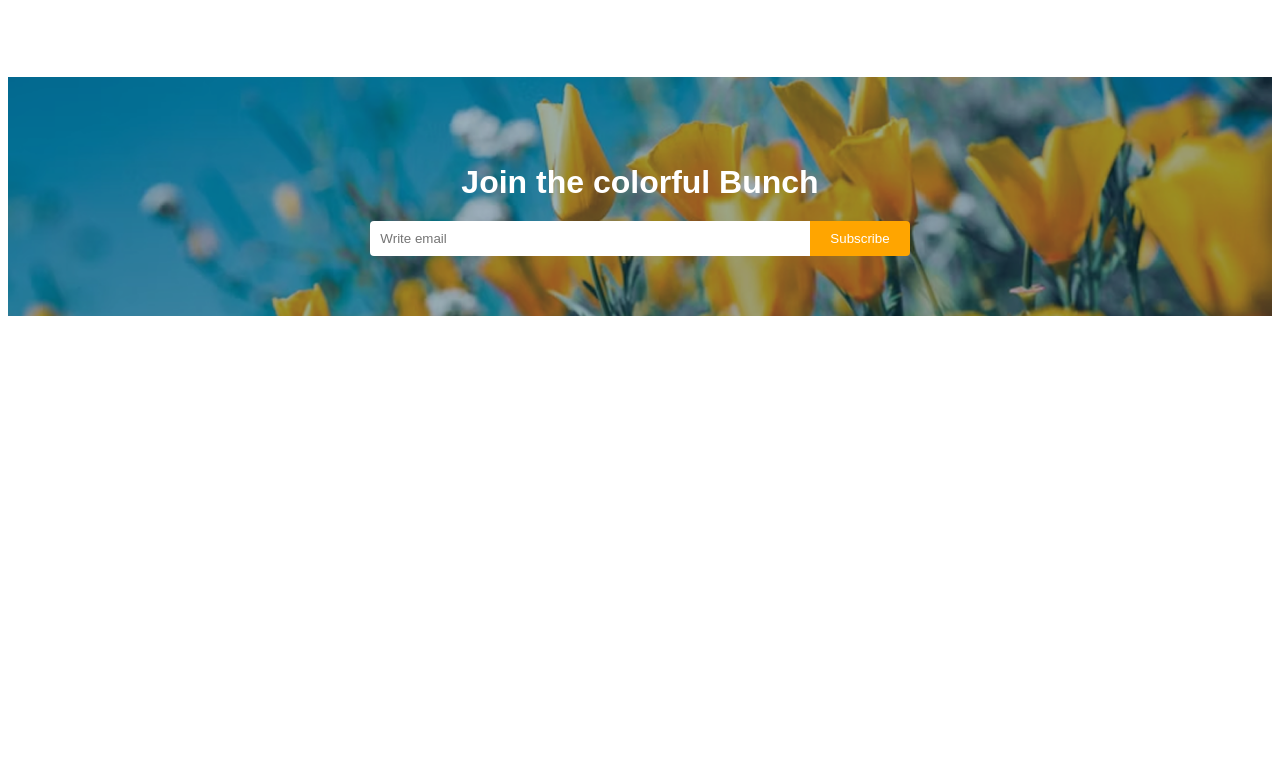
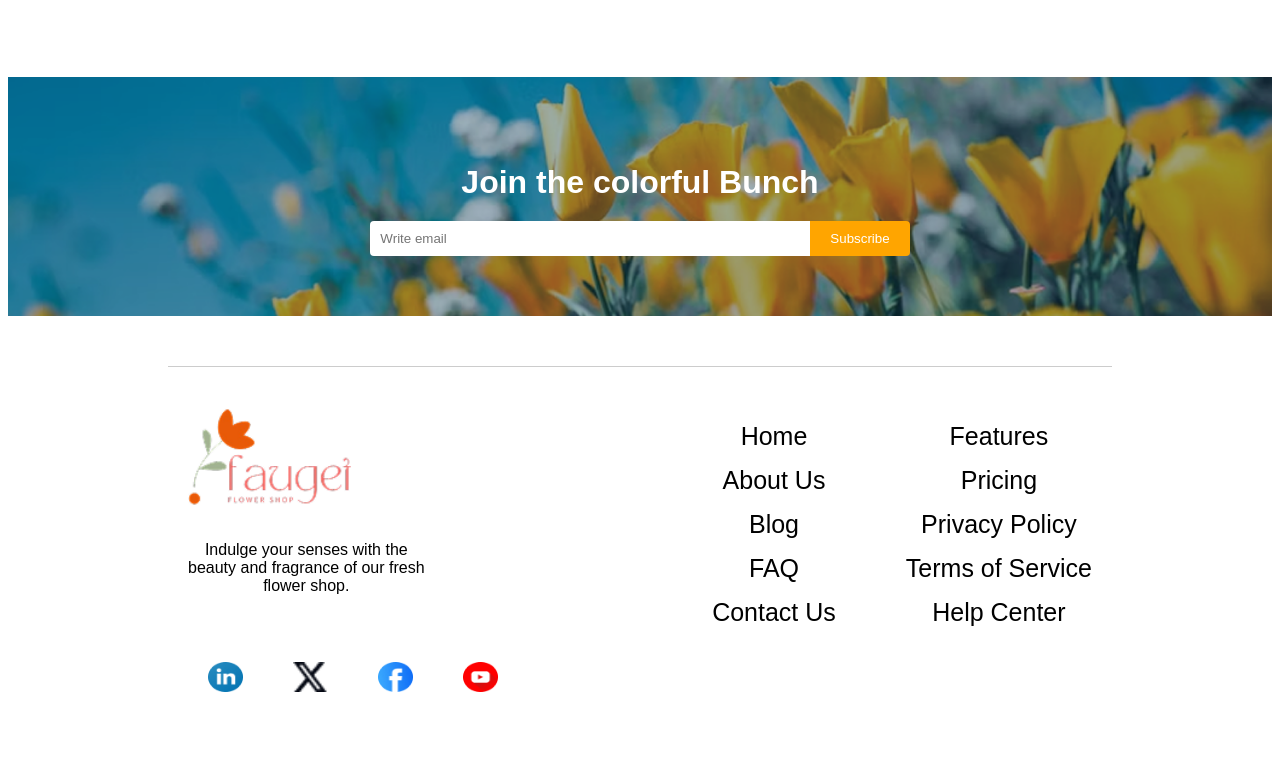
Before and after one commit to rasel3dd/assignment-2, a plain HTML site: page index.html in a window 1280 px wide. Shown: the part 3348-4107 px from the top of the page. Before the commit the page ends 3672 px from the top, so only its background shows below. Drawn offline with Linux system fonts and the light colour scheme.

Commit message:
added an footer

```diff
--- a/index.css
+++ b/index.css
@@ -305,3 +305,48 @@ p {
   border-radius: 0 4px 4px 0;
 
 }
+/* Footer section */
+
+footer {
+  display: flex;
+  flex-wrap: wrap;
+  justify-content: space-between;
+  background: white;
+  padding: 40px 20px;
+  border-top: 1px solid #ccc;
+}
+
+.footer-left {
+  max-width: 600px;
+}
+
+.footer-left img {
+  height: 100px;
+  margin-bottom: 20px;
+}
+
+.footer-links {
+  display: flex;
+  gap: 70px;
+  font-size: 25px;
+
+}
+
+.footer-links p {
+  margin: 15px 0;
+}
+
+.footer-icons {
+  display: flex;
+  gap: 10px;
+
+}
+
+.footer-icons img {
+  width: 35px;
+  height: 30px;
+  margin: 20px;
+}
+footer{
+    margin: 50px 160px;
+}
--- a/index.html
+++ b/index.html
@@ -139,7 +139,32 @@
 
   </main>
   <footer>
-
+<div class="footer-left">
+      <img src="assets/logo.png" alt="" />
+      <p>Indulge your senses with the <br> beauty and fragrance of our fresh <br> flower shop. </p>
+    </div>
+    <div class="footer-links">
+      <div>
+        <p>Home</p>
+        <p>About Us</p>
+        <p>Blog</p>
+        <p>FAQ</p>
+        <p>Contact Us</p>
+      </div>
+      <div>
+        <p>Features</p>
+        <p>Pricing</p>
+        <p>Privacy Policy</p>
+        <p>Terms of Service</p>
+        <p>Help Center</p>
+      </div>
+    </div>
+    <div class="footer-icons">
+      <a href="#"><img src="assets/icon-linkedin.png" alt="" /></a>
+      <a href="#"><img src="assets/icon-twitter.png" alt="" /></a>
+      <a href="#"><img src="assets/icon-facebook.png" alt="" /></a>
+      <a href="#"><img src="assets/icon-youtube.png" alt="" /></a>
+    </div>
   </footer>
 </body>
 </html>
```
